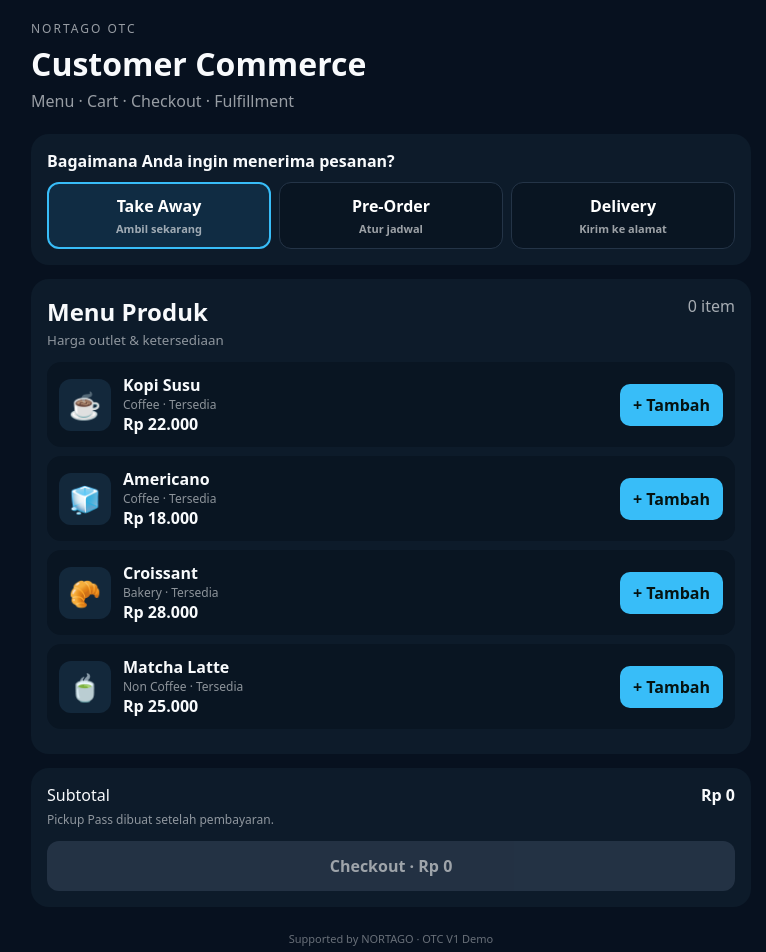
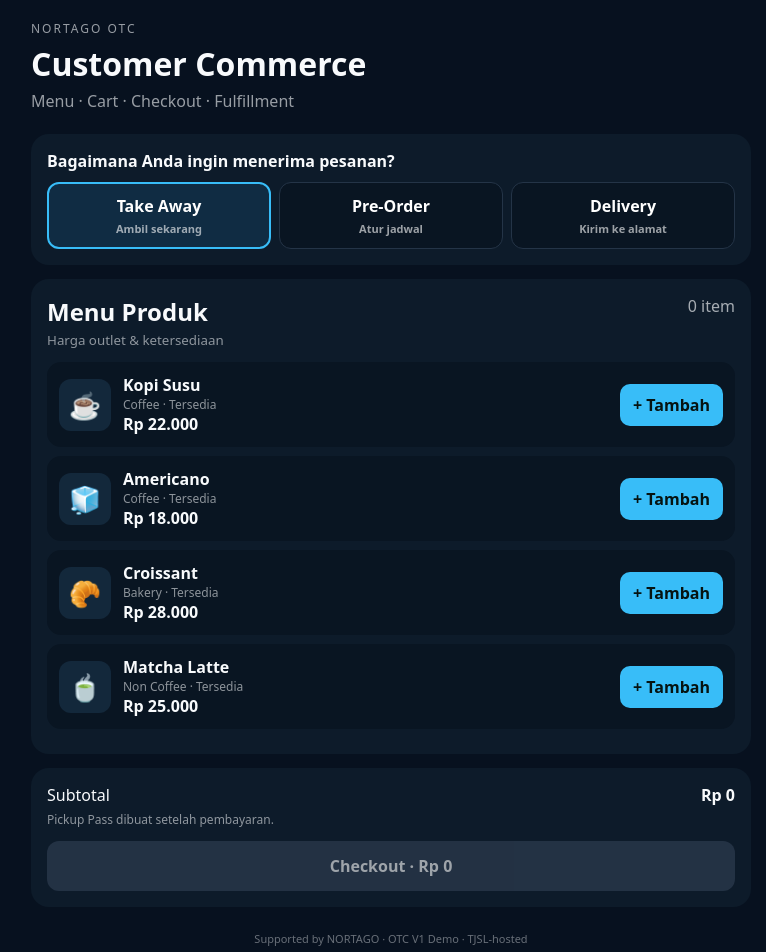
Before and after one commit to adiaris2022-rgb/tjsl-impact-control-tower, a Next.js app: page /otc in a window 1280 px wide. Shown: the top 952 px of the page, without its empty margins (249-1015 px from the left). Built offline with nearby package versions, Linux system fonts and the light colour scheme.

Commit message:
chore: trigger free OTC deployment on TJSL service

```diff
--- a/app/otc/page.tsx
+++ b/app/otc/page.tsx
@@ -82,7 +82,7 @@ export default function OTCEntry() {
           <button onClick={() => { setCart({}); setCheckout(false); setSuccess(false); }} style={{ padding: "12px 18px", border: 0, borderRadius: 10, background: "#38bdf8", fontWeight: 800 }}>Kembali ke Menu</button>
         </section>}
 
-        <div style={{ textAlign: "center", fontSize: 11, opacity: .4, marginTop: 24 }}>Supported by NORTAGO · OTC V1 Demo</div>
+        <div style={{ textAlign: "center", fontSize: 11, opacity: .4, marginTop: 24 }}>Supported by NORTAGO · OTC V1 Demo · TJSL-hosted</div>
       </div>
     </main>
   );
```
